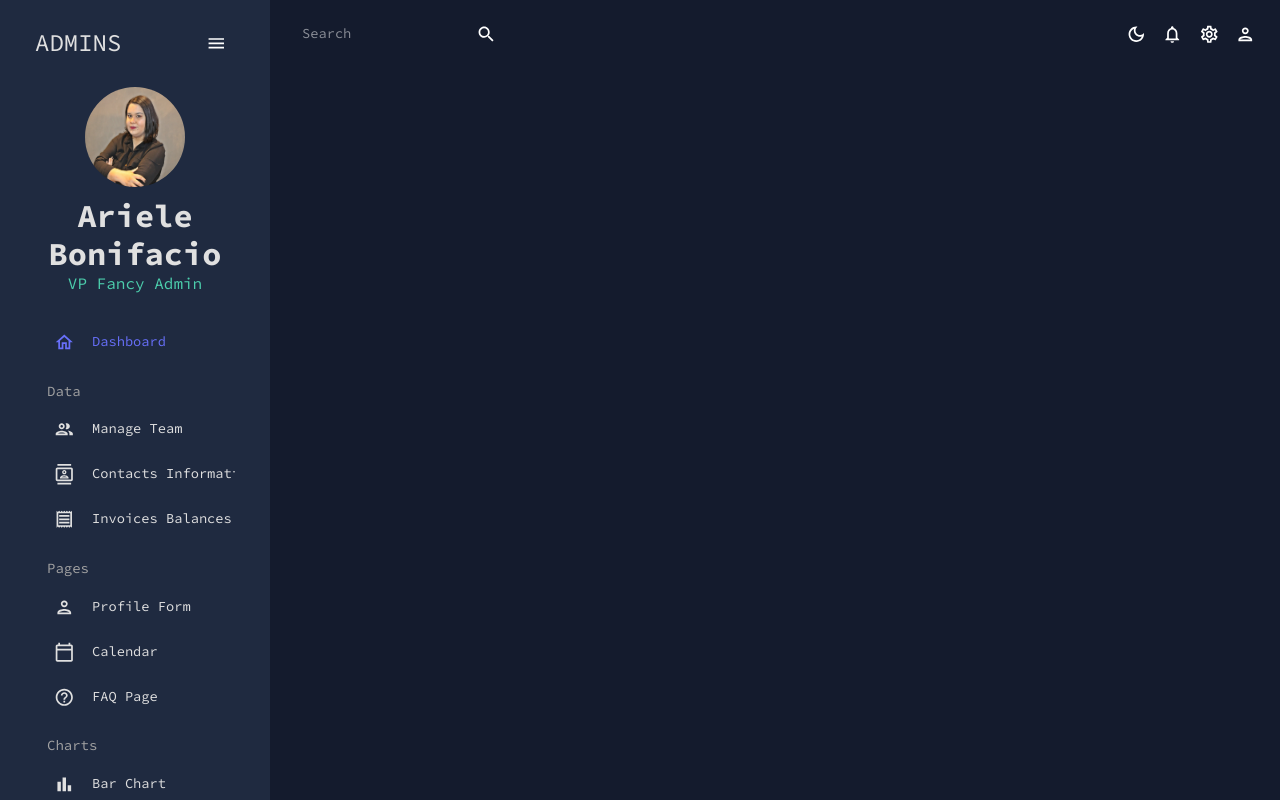
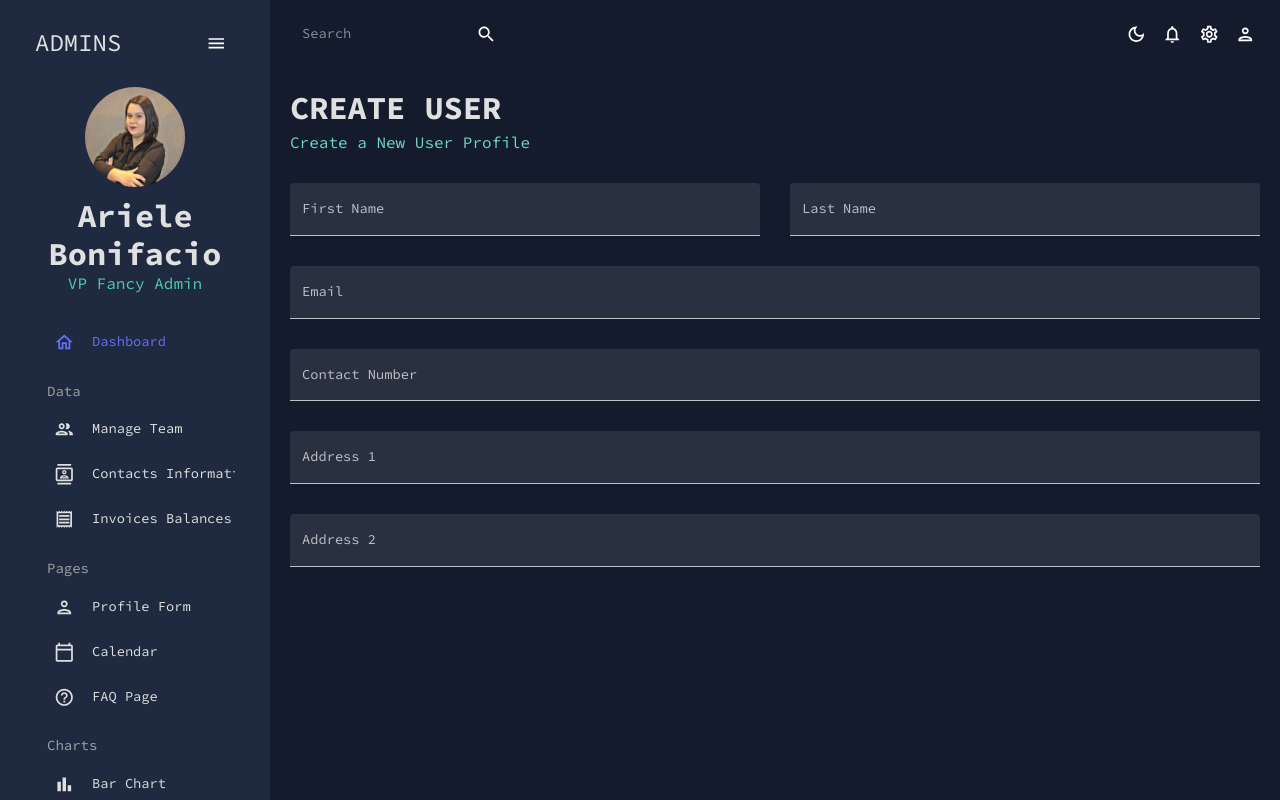
Before and after one commit to bonieasy/admin-dashboard, a React (Create React App) app: page /form in a window 1280 px wide. Built offline with nearby package versions, Linux system fonts and the light colour scheme.

Commit message:
form page

```diff
--- a/src/App.js
+++ b/src/App.js
@@ -8,7 +8,7 @@
 import Invoices from "./scenes/invoices";
 import Contacts from "./scenes/contacts";
 // import Bar from "./scenes/bar";
-// import Form from "./scenes/form";
+import Form from "./scenes/form";
 // import Line from "./scenes/line";
 // import Pie from "./scenes/pie";
 // import FAQ from "./scenes/faq";
@@ -32,7 +32,7 @@
               <Route path="/team" element={<Team />} />
               <Route path="/contacts" element={<Contacts />} />
               <Route path="/invoices" element={<Invoices />} />
-              {/* <Route path="/form" element={<Form />} /> */}
+              <Route path="/form" element={<Form />} />
               {/* <Route path="/bar" element={<Bar />} /> */}
               {/* <Route path="/pie" element={<Pie />} /> */}
               {/* <Route path="/line" element={<Line />} /> */}
--- a/src/scenes/form/index.jsx
+++ b/src/scenes/form/index.jsx
@@ -4,14 +4,25 @@
 import useMediaQuery from "@mui/material/useMediaQuery";
 import Header from "../../components/Header";
 
-const initalValues = {
+const initialValues = {
     firstName: "",
     lastName: "",
     email: "",
     contact: "",
     address1: "",
     address2: "",
-}
+};
+
+const phoneRegExp = /^((\+[1-9]{1,4}[ -]?)|(\([0-9]{2,3}\)[ -]?)|([0-9]{2,4})[ -]?)*?[0-9]{3,4}[ -]?[0-9]{3,4}$/;
+
+const userSchema = yup.object().shape({
+    firstName: yup.string().required("required"),
+    lasName: yup.string().required("required"),
+    email: yup.string().email("Invalid e-mail").required("required"),
+    contact: yup.string().matches(phoneRegExp, "Phone is not valid").required("required"),
+    address1: yup.string().required("required"),
+    address2: yup.string().required("required"),
+});
 
 const Form = () => {
     const isNonMobile = useMediaQuery("(min-width:600px)");
@@ -25,8 +36,99 @@
             <Formik
                 onSubmit={handleFormSubmit}
                 initialValues={initialValues}
+                validateSchema={userSchema}
             >
+                {({ values, errors, touched, handleBlur, handleChange, handleSubmit }) => (
+                    <form onSubmit={handleSubmit}>
+                        <Box
+                            display="grid"
+                            gap="30px"
+                            gridTemplateColumns="repeat(4, minmax(0, 1fr))"
+                            sx={{ "& > div": {gridColumn: isNonMobile ? undefined : "span 4"}, }}
+                        >
+                            <TextField
+                                fullWidth
+                                variant="filled"
+                                type="text"
+                                label="First Name"
+                                onBlur={handleBlur}
+                                onChange={handleChange}
+                                value={values.firstName}
+                                name="firstName"
+                                error={!!touched.firstName && !!errors.firstName}
+                                helperText={touched.firstName && errors.firstName}
+                                sx={{ gridColumn: "span 2" }}
+                            />
 
+                            <TextField
+                                fullWidth
+                                variant="filled"
+                                type="text"
+                                label="Last Name"
+                                onBlur={handleBlur}
+                                onChange={handleChange}
+                                value={values.lastName}
+                                name="lastName"
+                                error={!!touched.lastName && !!errors.lastName}
+                                helperText={touched.lastName && errors.lastName}
+                                sx={{ gridColumn: "span 2" }}
+                            />
+                            <TextField
+                                fullWidth
+                                variant="filled"
+                                type="text"
+                                label="Email"
+                                onBlur={handleBlur}
+                                onChange={handleChange}
+                                value={values.email}
+                                name="email"
+                                error={!!touched.email && !!errors.email}
+                                helperText={touched.email && errors.email}
+                                sx={{ gridColumn: "span 4" }}
+                            />
+                            <TextField
+                                fullWidth
+                                variant="filled"
+                                type="text"
+                                label="Contact Number"
+                                onBlur={handleBlur}
+                                onChange={handleChange}
+                                value={values.contact}
+                                name="contact"
+                                error={!!touched.contact && !!errors.contact}
+                                helperText={touched.contact && errors.contact}
+                                sx={{ gridColumn: "span 4" }}
+                            />
+                            <TextField
+                                fullWidth
+                                variant="filled"
+                                type="text"
+                                label="Address 1"
+                                onBlur={handleBlur}
+                                onChange={handleChange}
+                                value={values.address1}
+                                name="address1"
+                                error={!!touched.address1 && !!errors.address1}
+                                helperText={touched.address1 && errors.address1}
+                                sx={{ gridColumn: "span 4" }}
+                            />
+                            <TextField
+                                fullWidth
+                                variant="filled"
+                                type="text"
+                                label="Address 2"
+                                onBlur={handleBlur}
+                                onChange={handleChange}
+                                value={values.address2}
+                                name="address2"
+                                error={!!touched.address2 && !!errors.address2}
+                                helperText={touched.address2 && errors.address2}
+                                sx={{ gridColumn: "span 4" }}
+                            />
+
+                        </Box>
+                    </form>
+                )}
             </Formik>
         </Box>
     );
```
